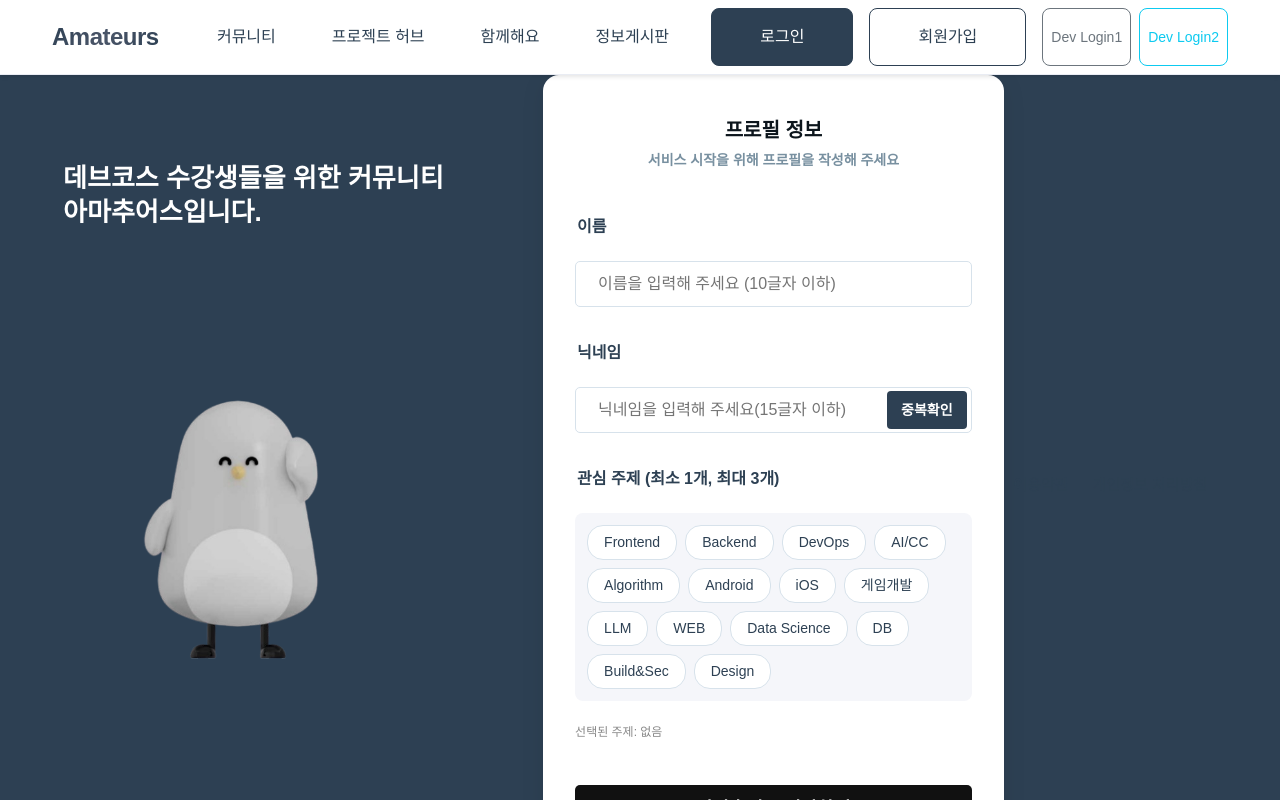
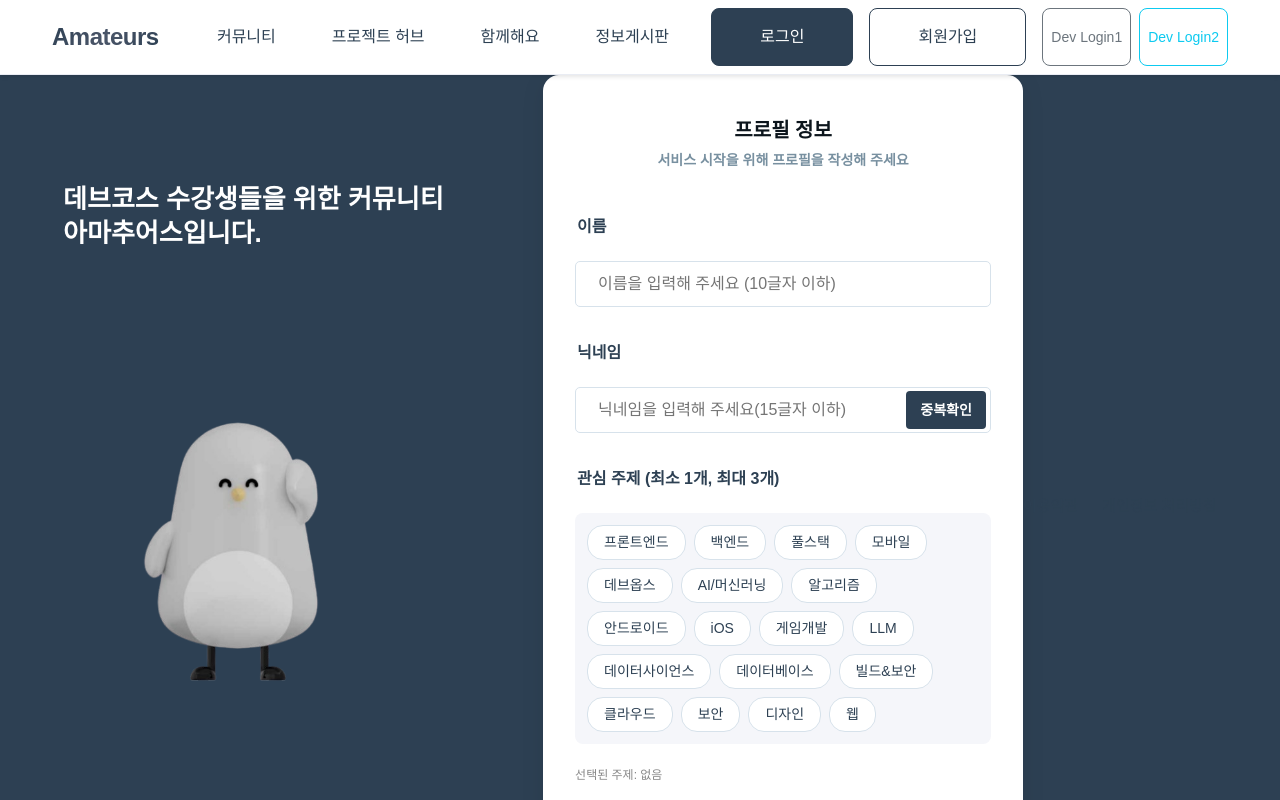
Before and after one commit to prgrms-aibe-devcourse/AIBE1-FinalProject-Team01-FE, a React (Vite) app: page /oauth/profile-complete in a window 1280 px wide. Shown: the top 800 px of the page. Built offline with nearby package versions, Linux system fonts and the light colour scheme; no server answers; a web font is replaced by a local one.

Commit message:
Refactor : 토픽 데이터 구조 통일 및 중복 제거

```diff
--- a/src/components/mypage/EditProfileForm.jsx
+++ b/src/components/mypage/EditProfileForm.jsx
@@ -1,20 +1,10 @@
 import React, { useState, useRef, useEffect } from "react";
 import { Button, Form, Alert, Spinner } from "react-bootstrap";
 import { accountApi } from "../../services/accountApi";
+import { TOPICS } from "../../constants/topics";
 
 // 관심 토픽 상수 (백엔드와 맞춤)
-const AVAILABLE_TOPICS = [
-    { key: 'FRONTEND', label: '프론트엔드' },
-    { key: 'BACKEND', label: '백엔드' },
-    { key: 'FULLSTACK', label: '풀스택' },
-    { key: 'AI', label: 'AI' },
-    { key: 'DEVOPS', label: 'DevOps' },
-    { key: 'MOBILE', label: '모바일' },
-    { key: 'WEB', label: '웹개발' },
-    { key: 'DATABASE', label: '데이터베이스' },
-    { key: 'CLOUD', label: '클라우드' },
-    { key: 'SECURITY', label: '보안' }
-];
+const AVAILABLE_TOPICS = TOPICS;
 
 const getProviderName = (provider) => {
     const providerNames = {
--- a/src/components/mypage/ProfileSummary.jsx
+++ b/src/components/mypage/ProfileSummary.jsx
@@ -1,6 +1,7 @@
 import React, { useState, useEffect } from "react";
 import { accountApi } from "../../services/accountApi";
 import "../../styles/components/mypage/mypage.css";
+import { TOPICS } from "../../constants/topics";
 
 /**
  * @typedef {Object} ProfileSummaryProps
@@ -57,21 +58,9 @@ export const ProfileSummary = ({ onEdit, onChangePassword, profile: initialProfi
     return trackNames[track] || track;
   };
 
-    const getTopicName = (topic) => {
-        const topicNames = {
-            'FRONTEND': '프론트엔드',
-            'BACKEND': '백엔드',
-            'FULLSTACK': '풀스택',
-            'AI': 'AI/ML',
-            'DEVOPS': 'DevOps',
-            'MOBILE': '모바일',
-            'WEB': '웹개발',
-            'DATABASE': '데이터베이스',
-            'CLOUD': '클라우드',
-            'SECURITY': '보안'
-        };
-        return topicNames[topic] || topic;
-    };
+  const getTopicName = (key) =>
+  TOPICS.find(topic => topic.key === key)?.label || key;
+
 
   const getProviderName = (provider) => {
       const providerNames = {
--- a/src/constants/topics.js
+++ b/src/constants/topics.js
@@ -1,17 +1,22 @@
-// 관심 주제(토픽) 공통 상수
-export const INTEREST_TOPICS = [
-  "Frontend",
-  "Backend",
-  "DevOps",
-  "AI/CC",
-  "Algorithm",
-  "Android",
-  "iOS",
-  "게임개발",
-  "LLM",
-  "WEB",
-  "Data Science",
-  "DB",
-  "Build&Sec",
-  "Design",
+export const TOPICS = [
+  { key: "FRONTEND", label: "프론트엔드" },
+  { key: "BACKEND", label: "백엔드" },
+  { key: "FULLSTACK", label: "풀스택" },
+  { key: "MOBILE", label: "모바일" },
+  { key: "DEVOPS", label: "데브옵스" },
+  { key: "AI", label: "AI/머신러닝" },
+  { key: "ALGORITHM", label: "알고리즘" },
+  { key: "ANDROID", label: "안드로이드" },
+  { key: "IOS", label: "iOS" },
+  { key: "GAME_DEV", label: "게임개발" },
+  { key: "LLM", label: "LLM" },
+  { key: "DATA", label: "데이터사이언스" },
+  { key: "DATABASE", label: "데이터베이스" },
+  { key: "BUILD_SEC", label: "빌드&보안" },
+  { key: "CLOUD", label: "클라우드" },
+  { key: "SECURITY", label: "보안" },
+  { key: "DESIGN", label: "디자인" },
+  { key: "WEB", label: "웹" },
 ];
+
+export const INTEREST_TOPICS = TOPICS.map(topic => topic.label);
--- a/src/pages/auth/ProfileSetupPage.jsx
+++ b/src/pages/auth/ProfileSetupPage.jsx
@@ -3,7 +3,7 @@ import { AuthLayout } from "../../components/auth/AuthLayout";
 import { ProfileForm } from "../../components/auth/ProfileForm";
 import { useLocation, useNavigate } from "react-router-dom";
 import { signupUser } from "../../services/authApi";
-import { INTEREST_TOPICS } from "../../constants/topics";
+import { TOPICS } from "../../constants/topics";
 import "../../styles/components/auth/auth.css";
 import apiClient from "../../services/api";
 import { useAuth } from "../../context/AuthContext";
@@ -40,7 +40,9 @@ const ProfileSetupPage = () => {
     e.preventDefault();
 
     const isOAuthFlow = location.pathname === "/oauth/profile-complete";
-    const backendTopics = selectedTopics.map((topic) => INTEREST_TOPICS[topic]);
+    const backendTopics = selectedTopics.map((topic) =>
+      TOPICS.find(t => t.label === topic)?.key
+    );
 
     setIsSubmitting(true);
 
```
Lines whose indentation alone changed are shown as unchanged.
